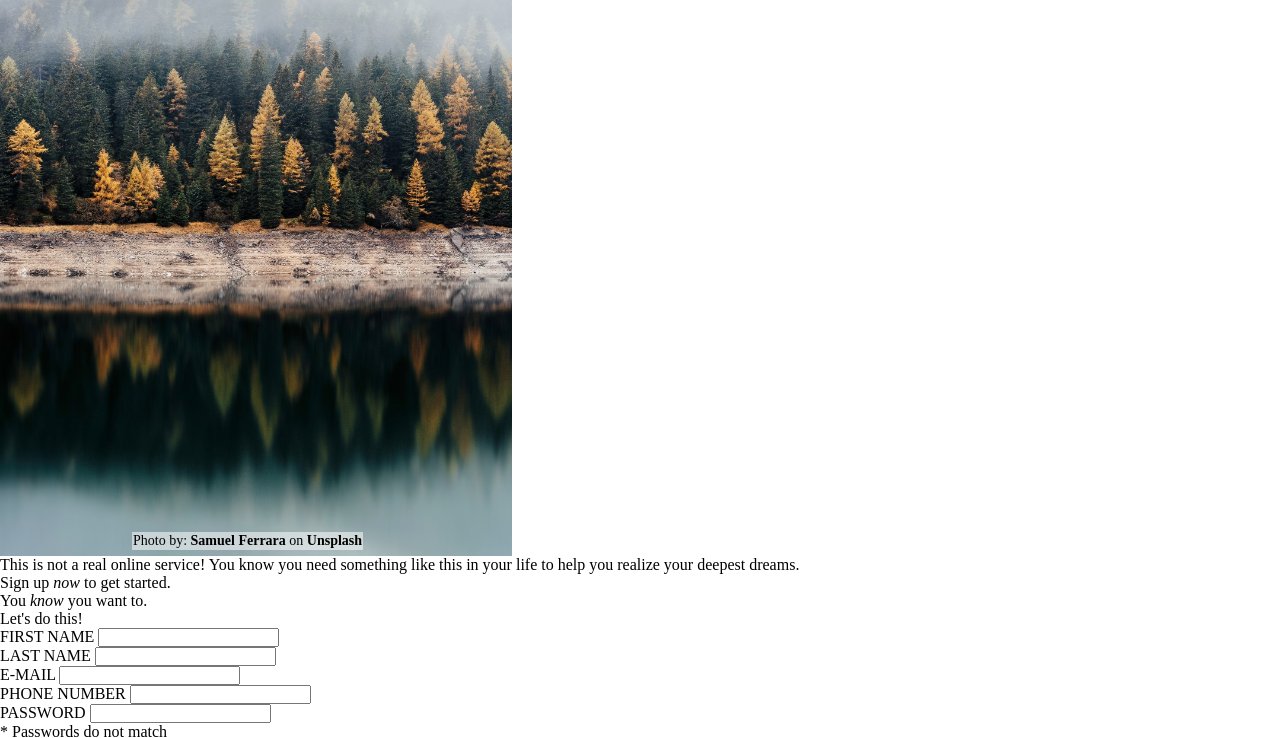
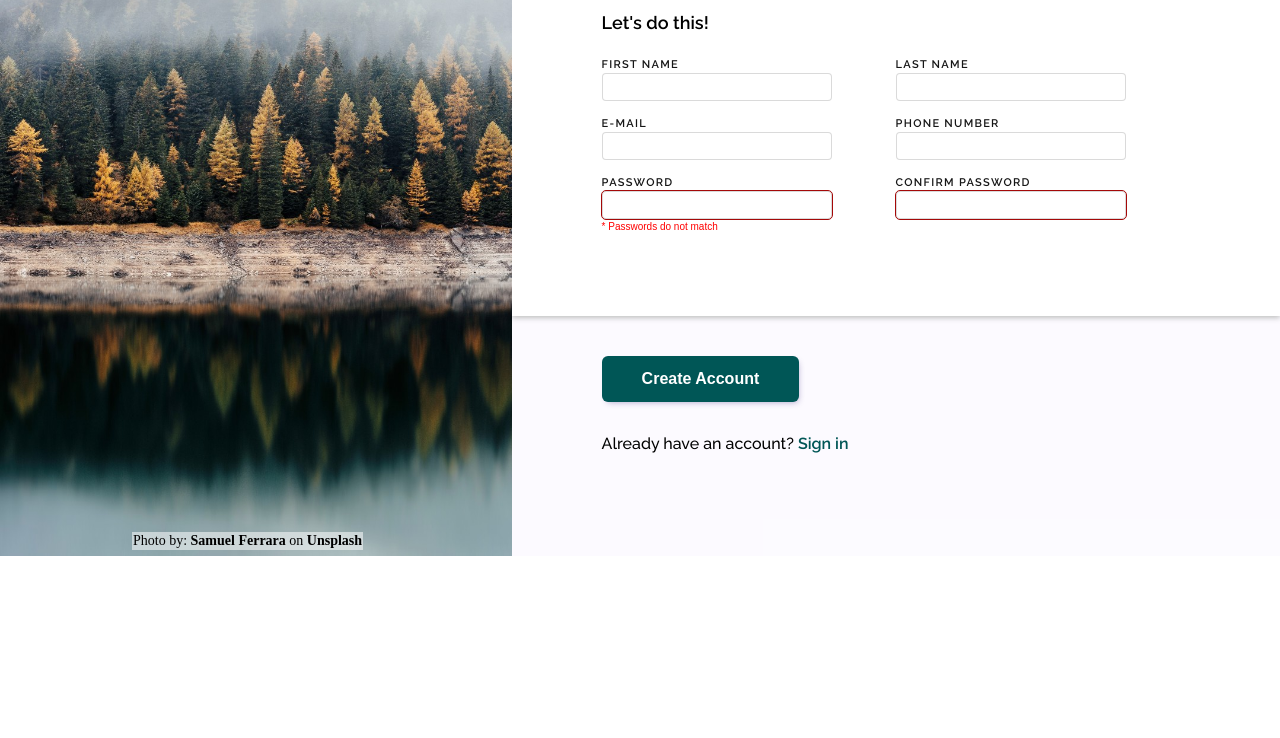
Before and after one commit to AlexHc30/Sign-up-Form, a plain HTML site: page index.html in a window 1280 px wide. Shown: the part 244-982 px from the top of the page. After the commit the page ends 800 px from the top, so only its background shows below. Drawn offline with Linux system fonts and the light colour scheme; a script that the page names is missing.

Commit message:
Style right side of page Create style for right side text description Import font Modify style for form, inputs, labels and input states Modify button style.

```diff
--- a/style.css
+++ b/style.css
@@ -7,6 +7,12 @@
 @font-face {
     font-family: Norse-Bold;
     src: url(assets/Norse-Bold.otf);
+}
+
+@import url('https://fonts.googleapis.com/css2?family=Raleway:wght@400;500;600;700&display=swap');
+
+main {
+    display: flex;
 }
 
 .bg-image {
@@ -62,3 +68,146 @@ a {
 a:hover {
     text-decoration: underline;
 }
+
+.right-side {
+    background-color: #5b2af105;
+    display: flex;
+    flex-direction: column;
+}
+
+.right {
+    padding-left: 7vw;
+    padding-right: 5vw;
+}
+
+.intro {
+    padding-top: 10vh;
+    height: 30vh;
+}
+
+.intro p:first-child {
+    margin-bottom: 3vh;
+}
+
+.right-side p {
+    font-size: 18px;
+    font-weight: 600;
+    font-family: 'Raleway';
+    line-height: 1.2;
+}
+
+form {
+    background-color: #fff;
+    padding-top: 2vh;
+    height: 40vh;
+    display: flex;
+    flex-direction: column;
+    box-shadow: 0px 2px 5px 0px #61665c63,
+                0px -1px 5px 0px #fcfffa00;
+}
+
+form,
+label,
+input {
+    font-family: Raleway;
+
+}
+
+.form-row {
+    display: flex;
+    gap: 5vw;
+}
+
+form > div:nth-child(-n + 3) {
+    margin-bottom: 2vh;
+}
+
+form p {
+    margin-bottom: 3vh;
+}
+
+form label {
+    margin-bottom: 2px;
+    display: block;
+    font-size: 11px;
+    font-weight: 600;
+    color: #161616;
+    letter-spacing: 0.08rem;
+}
+
+input {
+    height: 28px;
+    width: 230px;
+    border-radius: 4px;
+    border: 1px solid #16161628;
+    padding-left: 8px;
+    font-size: 14px;
+    background-color: #fff;
+}
+
+input:-webkit-autofill {
+    -webkit-background-clip: text;
+}
+
+input:focus {
+    border: 2px solid rgba(42, 42, 170, 0);
+    outline: 1px solid #4f16ac;
+    box-shadow: 2px 2px 7px -3px #4F16AC;
+}
+
+input:invalid {
+    background-color: #fff;
+    border: 2px solid rgba(42, 42, 170, 0);
+    outline: 1px solid rgb(165, 8, 8);
+}
+
+#invalid {
+    font-family: Arial;
+    font-size: 10px;
+    color: red;
+    font-weight: 400;
+    margin-top: 2px;
+}
+
+input:required {
+    border: 1px solid #16161628;
+}
+
+.bottom {
+    padding-top: 5vh;
+}
+
+.bottom button {
+    margin-bottom: 4vh;
+    font-size: 16px;
+    font-weight: bold;
+    color: #FFFFFF;
+    background-color: #005656;
+    border: none;
+    border-radius: 6px;
+    padding: 14px 40px;
+    cursor: pointer;
+    box-shadow: 2px 3px 6px -3px #331e7669;
+  }
+
+.bottom button:hover {
+   background-color: #007474;
+ }
+
+.bottom button:active {
+    background-color: #009696;
+}
+
+.bottom p {
+    font-size: 16px;
+    font-weight: 400;
+}
+
+.bottom a {
+    color: #005656;
+    font-weight: 600;
+}
+
+.bottom a:hover {
+    text-decoration-color: #005656;
+}
```
